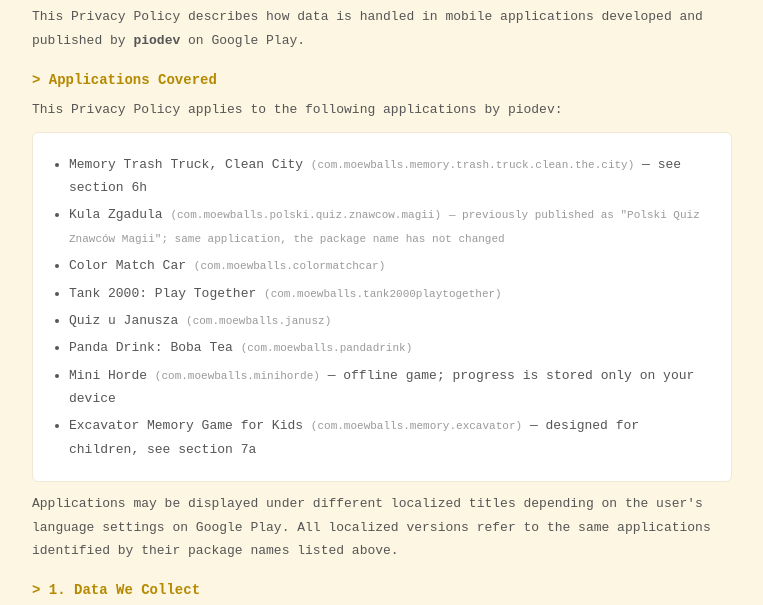
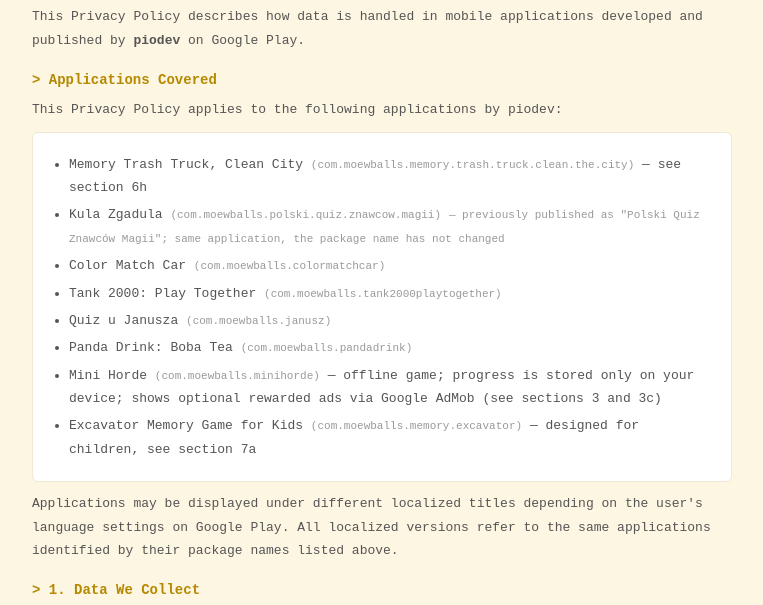
Before and after one commit to moewballs/moewballs.github.io, a plain HTML site: page privacy.html in a window 1280 px wide. Shown: the part 142-747 px from the top of the page, without its empty margins (258-1021 px from the left). Drawn offline with Linux system fonts and the light colour scheme.

Commit message:
poprawka polityki mini horde

```diff
--- a/privacy.html
+++ b/privacy.html
@@ -102,7 +102,7 @@
                 <li>Tank 2000: Play Together <span class="app-id">(com.moewballs.tank2000playtogether)</span></li>
                 <li>Quiz u Janusza <span class="app-id">(com.moewballs.janusz)</span></li>
                 <li id="panda-drink">Panda Drink: Boba Tea <span class="app-id">(com.moewballs.pandadrink)</span></li>
-                <li id="mini-horde">Mini Horde <span class="app-id">(com.moewballs.minihorde)</span> &mdash; offline game; progress is stored only on your device</li>
+                <li id="mini-horde">Mini Horde <span class="app-id">(com.moewballs.minihorde)</span> &mdash; offline game; progress is stored only on your device; shows optional rewarded ads via Google AdMob (see sections 3 and 3c)</li>
                 <li id="excavator-memory">Excavator Memory Game for Kids <span class="app-id">(com.moewballs.memory.excavator)</span> &mdash; designed for children, see section 7a</li>
             </ul>
         </div>
```
